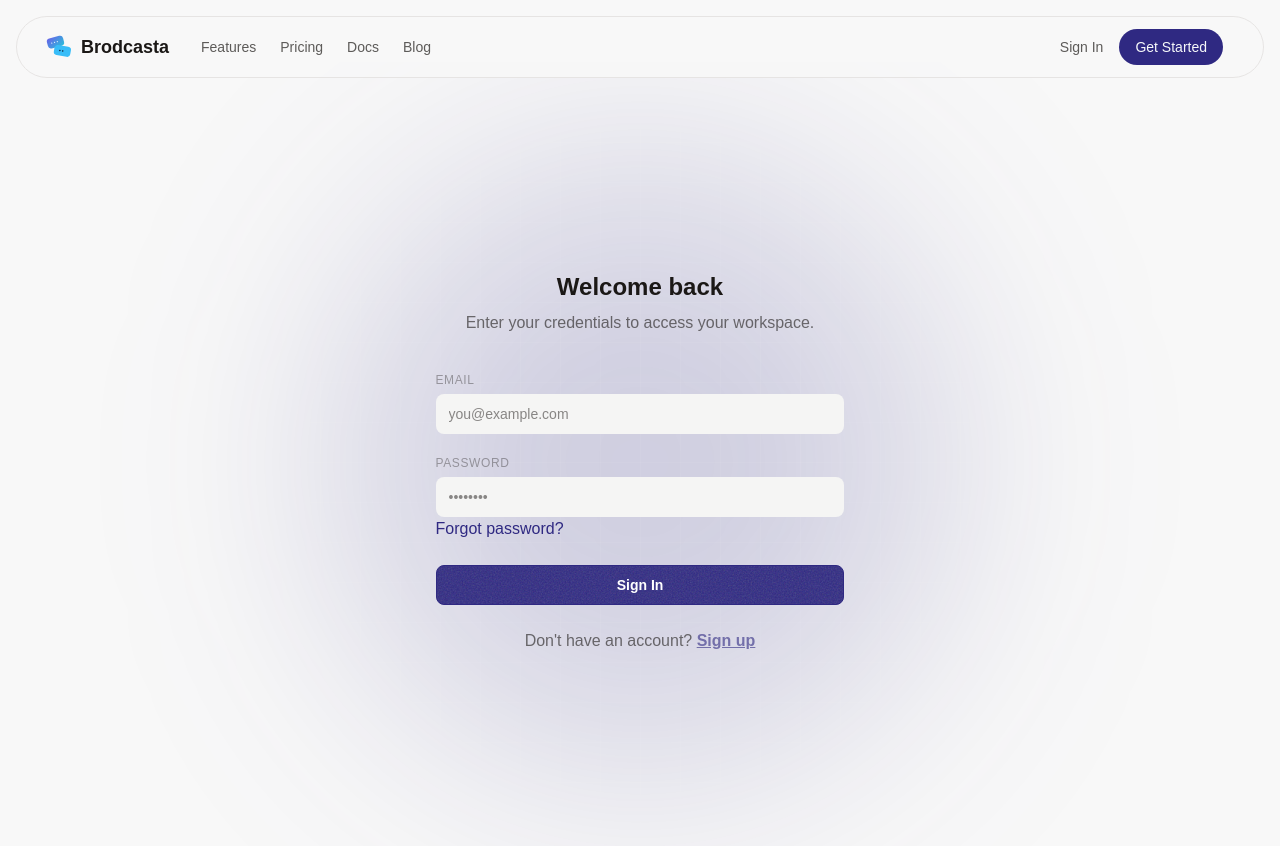
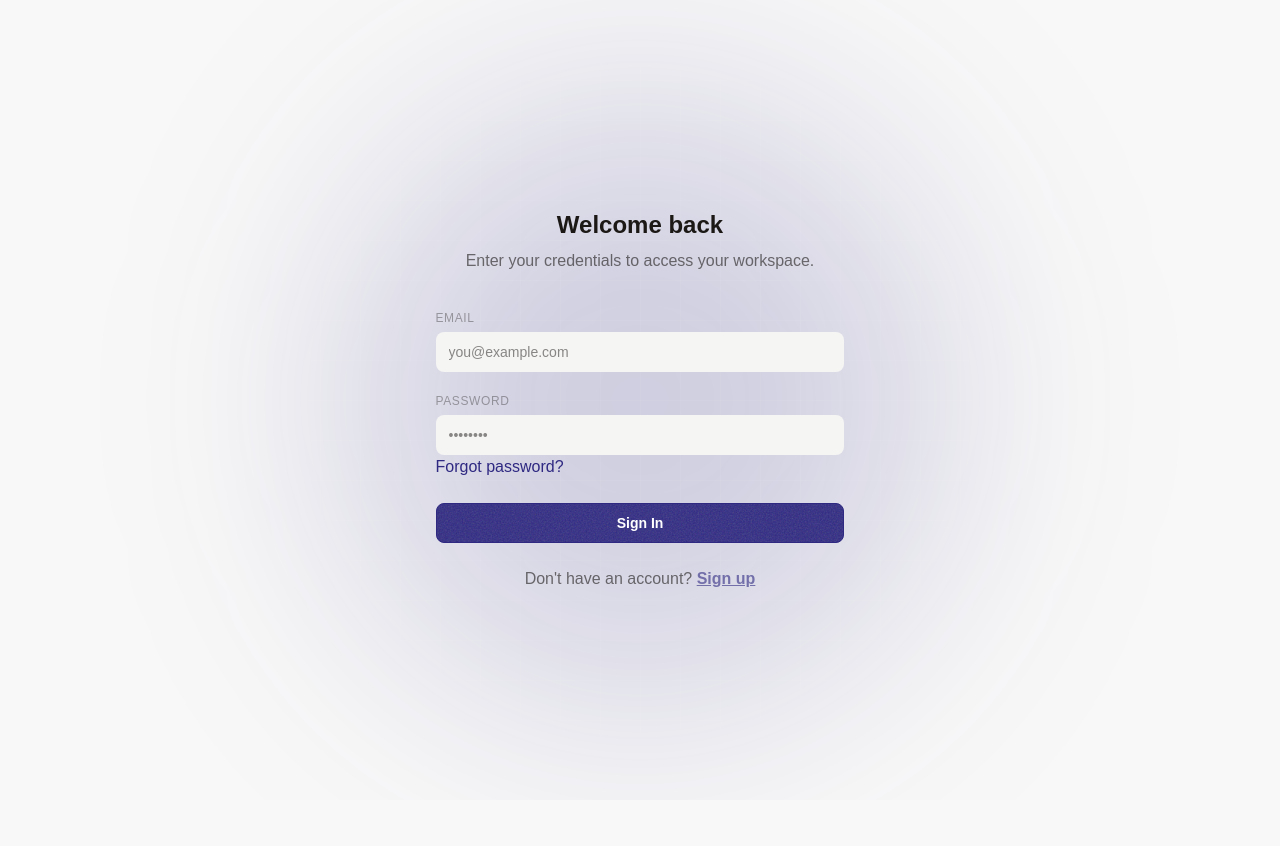
Before and after one commit to brodcastaHQ/brodcasta, a React (Vite) app in the folder frontend/: page /login in a window 1280 px wide. Shown: the top 846 px of the page. After the commit the page ends 800 px from the top, so only its background shows below. Built offline with nearby package versions, Linux system fonts and the light colour scheme.

Commit message:
refactor(login): remove unused Navbar component and adjust markup structure
- Remove unused Navbar import and component
- Simplify JSX structure by removing unnecessary fragment

```diff
--- a/frontend/src/pages/login/index.jsx
+++ b/frontend/src/pages/login/index.jsx
@@ -1,6 +1,5 @@
 import { useState } from 'react';
 import { useNavigate } from 'react-router-dom';
-import Navbar from "../../components/Navbar";
 import Loading from '../../components/ui/Loading';
 import { createClient } from '../../utils/client';
 
@@ -29,9 +28,7 @@ const Login = () => {
     };
 
     return (
-        <>
-            <Navbar />
-            <div className="min-h-screen w-full bg-base-100 flex items-center justify-center relative overflow-hidden">
+        <div className="min-h-screen w-full bg-base-100 flex items-center justify-center relative overflow-hidden">
                 {/* Background glow effect */}
                 <div className="absolute top-1/2 left-1/2 -translate-x-1/2 -translate-y-1/2 w-[600px] h-[600px] bg-primary/20 rounded-full blur-[120px] pointer-events-none" />
 
@@ -110,7 +107,6 @@ const Login = () => {
                     </div>
                 </div>
             </div>
-        </>
     );
 };
 
```
